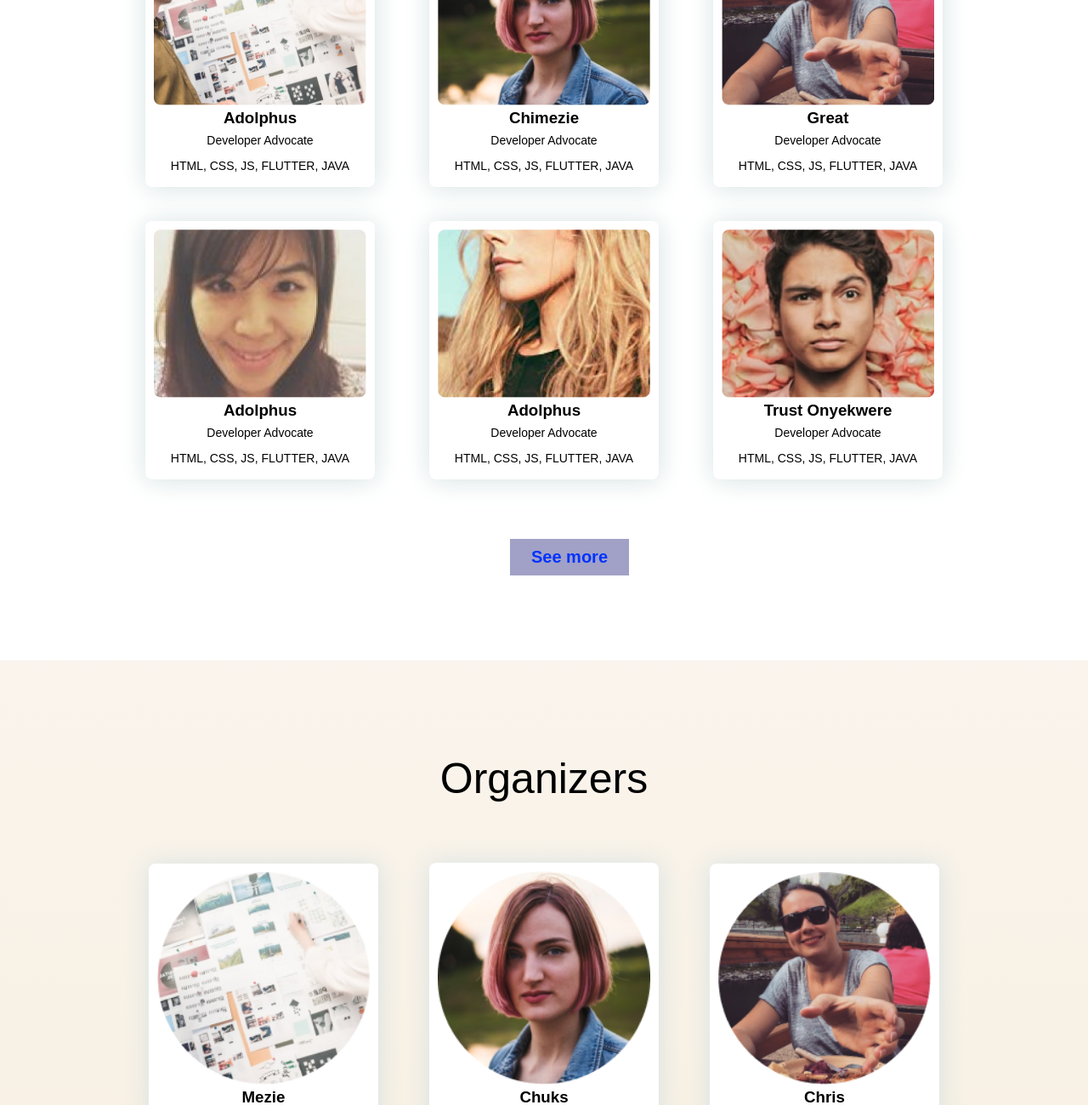
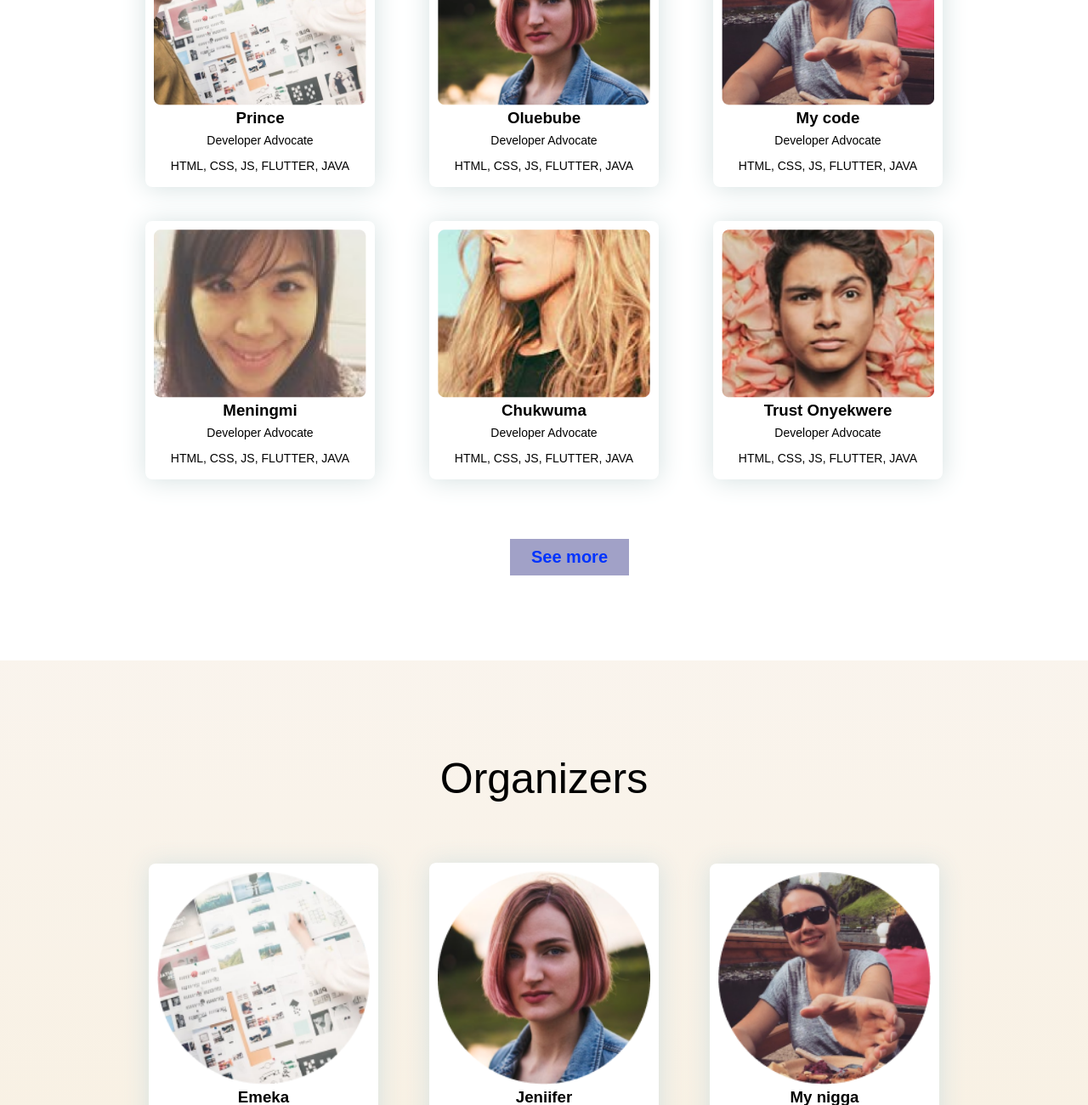
Before and after one commit to Olupru/GDG, a plain HTML site: page index.html in a window 1280 px wide. Shown: the part 1940-3240 px from the top of the page at 85% size. Drawn offline with Linux system fonts and the light colour scheme.

Commit message:
Update index.html

```diff
--- a/index.html
+++ b/index.html
@@ -44,7 +44,7 @@
             <div class="col-1">
                 <div class="container-for-image">
                     <img src="images/Img 0.png" alt="">
-                    <h3>Adolphus</h3>
+                    <h3>Prince</h3>
                     <p>Developer Advocate</p>
                     <p>HTML, CSS, JS, FLUTTER, JAVA</p>
 
@@ -57,7 +57,7 @@
             <div class="col-1">
                 <div class="container-for-image">
                     <img src="images/Img 1.png" alt="">
-                    <h3>Chimezie</h3>
+                    <h3>Oluebube</h3>
                     <p>Developer Advocate</p>
                     <p>HTML, CSS, JS, FLUTTER, JAVA</p>
 
@@ -70,7 +70,7 @@
             <div class="col-1">
                 <div class="container-for-image">
                     <img src="images/Img 2.png" alt="">
-                    <h3>Great</h3>
+                    <h3>My code</h3>
                     <p>Developer Advocate</p>
                     <p>HTML, CSS, JS, FLUTTER, JAVA</p>
 
@@ -85,7 +85,7 @@
             <div class="col-1">
                 <div class="container-for-image">
                     <img src="images/Img 3.png" alt="">
-                    <h3>Adolphus</h3>
+                    <h3>Meningmi</h3>
                     <p>Developer Advocate</p>
                     <p>HTML, CSS, JS, FLUTTER, JAVA</p>
 
@@ -98,7 +98,7 @@
             <div class="col-1">
                 <div class="container-for-image">
                     <img src="images/Img 4.png" alt="">
-                    <h3>Adolphus</h3>
+                    <h3>Chukwuma</h3>
                     <p>Developer Advocate</p>
                     <p>HTML, CSS, JS, FLUTTER, JAVA</p>
 
@@ -136,7 +136,7 @@
             <div class="col-1">
                 <div class="container-for-image">
                     <img src="images/Rec1.png" alt="">
-                    <h3>Mezie</h3>
+                    <h3>Emeka</h3>
                     <p>Developer Advocate</p>
                     <p>HTML, CSS, JS, FLUTTER, JAVA</p>
 
@@ -149,7 +149,7 @@
             <div class="col-1">
                 <div class="container-for-image">
                     <img src="images/Rec2.png" alt="">
-                    <h3>Chuks</h3>
+                    <h3>Jeniifer</h3>
                     <p>Developer Advocate</p>
                     <p>HTML, CSS, JS, FLUTTER, JAVA</p>
 
@@ -162,7 +162,7 @@
             <div class="col-1">
                 <div class="container-for-image">
                     <img src="images/Rec3.png" alt="">
-                    <h3>Chris</h3>
+                    <h3>My nigga</h3>
                     <p>Developer Advocate</p>
                     <p>HTML, CSS, JS, FLUTTER, JAVA</p>
 
@@ -190,7 +190,7 @@
             <div class="col-1">
                 <div class="container-for-image">
                     <img src="images/Rec4.png" alt="">
-                    <h3>Chimezie</h3>
+                    <h3>Chinaza</h3>
                     <p>Developer Advocate</p>
                     <p>HTML, CSS, JS, FLUTTER, JAVA</p>
 
@@ -203,7 +203,7 @@
             <div class="col-1">
                 <div class="container-for-image">
                     <img src="images/Rec2.png" alt="">
-                    <h3>Trust Onyekwere</h3>
+                    <h3>primary Onyekwere</h3>
                     <p>Developer Advocate</p>
                     <p>HTML, CSS, JS, FLUTTER, JAVA</p>
 
```
